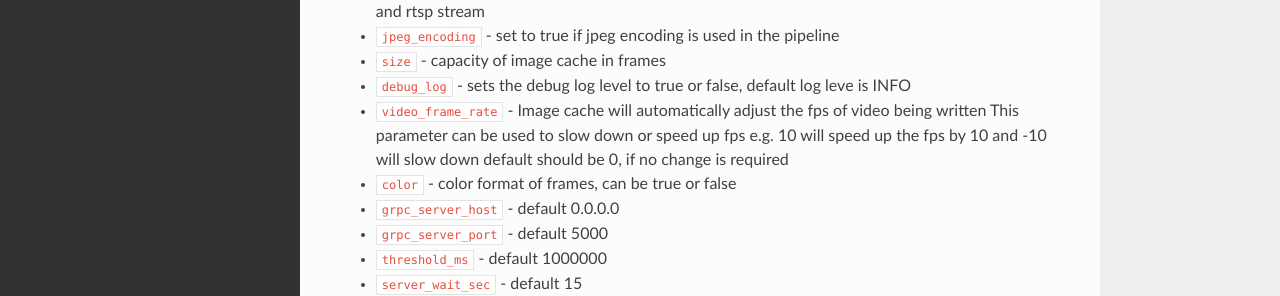
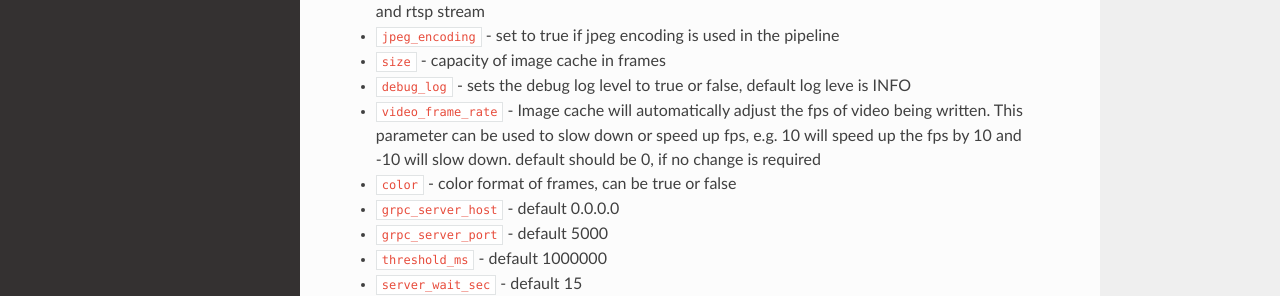
Before and after one commit to hazenai/system-docs, an MkDocs documentation site: the page built from docs/index.md, in a window 1280 px wide and 900 px high. Shown: the part 438-734 px from the top of the window. Built offline with MkDocs 1.6.1, drawn with Linux system fonts in a browser that asks for light colours; nearby versions of some CDN libraries; some of the changed text lies outside the part shown.

```diff
--- a/docs/index.md
+++ b/docs/index.md
@@ -11,9 +11,9 @@
 * `jpeg_encoding` - set to true if jpeg encoding is used in the pipeline
 * `size` - capacity of image cache in frames
 * `debug_log` - sets the debug log level to true or false, default log leve is INFO
-* `video_frame_rate` -  Image cache will automatically adjust the fps of video being written
-                        This parameter can be used to slow down or speed up fps
-                        e.g. 10 will speed up the fps by 10 and -10 will slow down
+* `video_frame_rate` -  Image cache will automatically adjust the fps of video being written.
+                        This parameter can be used to slow down or speed up fps,
+                        e.g. 10 will speed up the fps by 10 and -10 will slow down.
                         default should be 0, if no change is required
 * `color` - color format of frames, can be true or false
 * `grpc_server_host` - default 0.0.0.0
@@ -115,7 +115,7 @@
 * `image_width` - Width of the annotated image
 * `alpr_video_duration_ms` - Duration of the `ALPR` video request made by aggregator
 * `fps` - Frame per second on which the system is running
-* `profiler_iterations` - Iterations of the profiler, after which service will exit and profiler results will be dumped in a text file
+* `profiler_iterations` - Iterations of the profiler, after which service will exit and profiler results will be dumped in a text file.
                           This value should be `-1` if profiler results are not required and if service is required to run for the lifecycle of other services
 
 ## Aggregator
```
